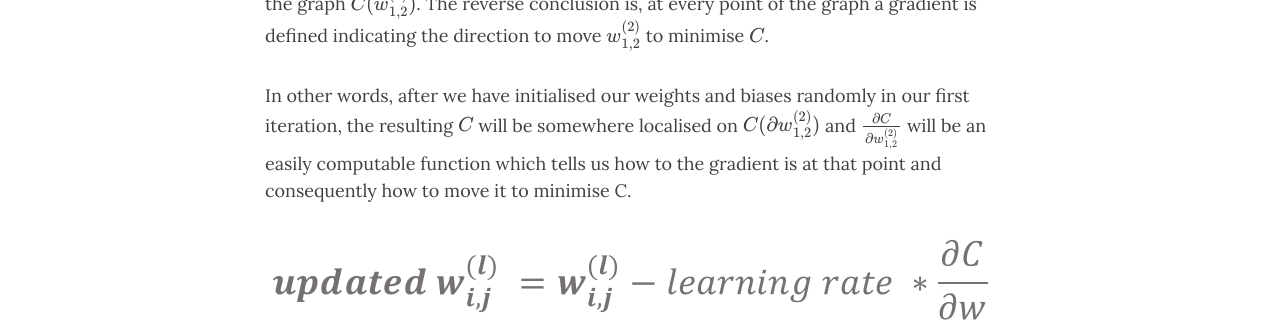
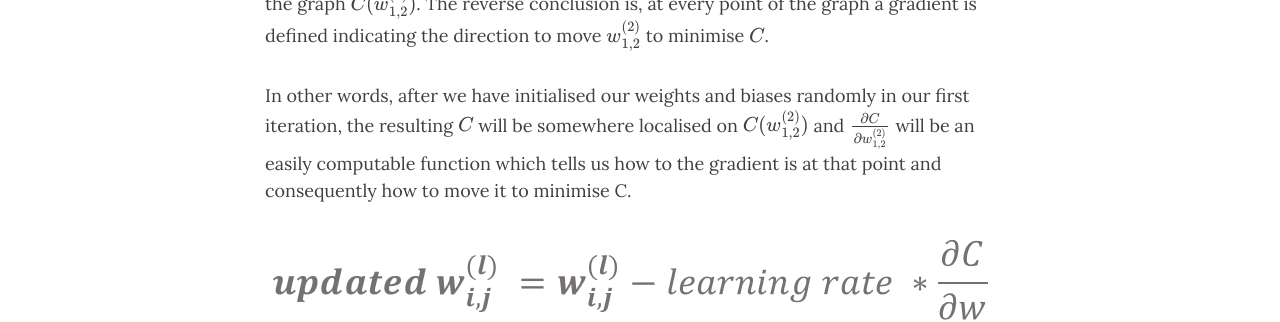
Before and after one commit to m-petersen/vinpetersen.github.io, a Jekyll site: the page built from _posts/2018-11-25-a-guided-tour-through-a-convolutional-neural-network-part-3.md, in a window 1280 px wide and 900 px high, scrolled down 2770 px. Shown: the part 149-471 px from the top of the window. Built offline with Jekyll 4.4.1, drawn with Linux system fonts in a browser that asks for light colours; nearby versions of some CDN libraries; formulas are drawn with MathJax 3.

```diff
--- a/_posts/2018-11-25-a-guided-tour-through-a-convolutional-neural-network-part-3.md
+++ b/_posts/2018-11-25-a-guided-tour-through-a-convolutional-neural-network-part-3.md
@@ -32,7 +32,7 @@ Before discussing both, some preliminaries considering the mathematical backgrou
 
 It is achieved by application of the chain rule, which will be subject of the next part. Now, it is not necessary for understanding the following paragraphs. Since the calculation of this specific derivative contains backward steps through the network parts connecting $$w_{1,2}^{(2)}$$ and $$𝐶$$, the process is called backpropagation (*Figure 12*). Having $$\frac{∂C}{∂w_{1,2}^{(2)}}$$ allows to draw the graph $$C(w_{1,2}^{(2)})$$. The reverse conclusion is, at every point of the graph a gradient is defined indicating the direction to move $$w_{1,2}^{(2)}$$ to minimise $$𝐶$$.
 
-In other words, after we have initialised our weights and biases randomly in our first iteration, the resulting $$C$$ will be somewhere localised on $$C(∂w_{1,2}^{(2)})$$ and $$\frac{∂C}{∂w_{1,2}^{(2)}}$$ will be an easily computable function which tells us how to the gradient is at that point and consequently how to move it to minimise C.
+In other words, after we have initialised our weights and biases randomly in our first iteration, the resulting $$C$$ will be somewhere localised on $$C(w_{1,2}^{(2)})$$ and $$\frac{∂C}{∂w_{1,2}^{(2)}}$$ will be an easily computable function which tells us how to the gradient is at that point and consequently how to move it to minimise C.
 
 ![grad_desc.png]({{site.baseurl}}/img/grad_desc.png)
 *Figure 13. Gradient Descent*
```
